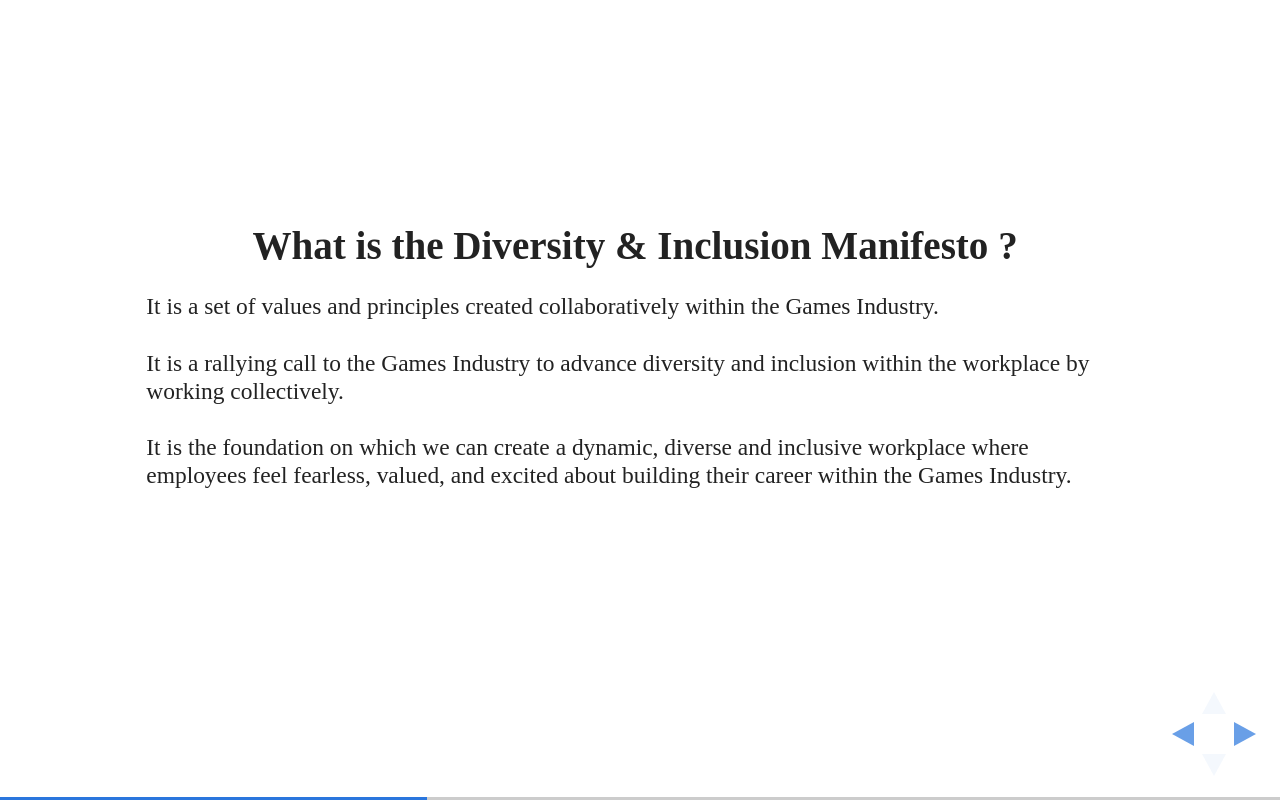
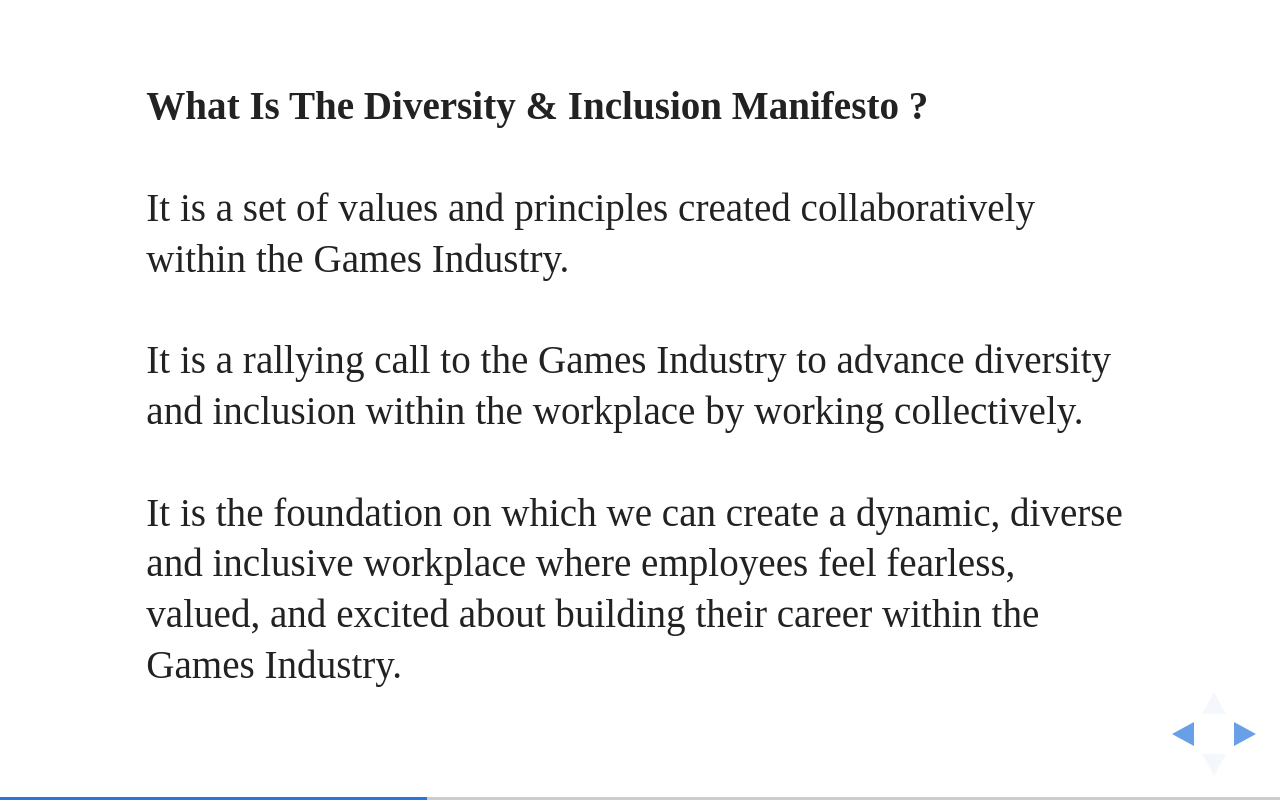
Before and after one commit to diversitymanifesto/diversitymanifesto.github.io, a website: page index.html in a window 1280 px wide. Both pictures are taken after a click on the button 1251 px from the left and 734 px from the top of the page. Drawn offline with Linux system fonts and the light colour scheme.

Commit message:
What is the D&I Manifesto?

```diff
--- a/index.html
+++ b/index.html
@@ -86,9 +86,9 @@
 
 				<!-- <section data-transition="convex" class="scrollable"> -->
 				<section data-transition="convex">
-					<strong>What is the Diversity & Inclusion Manifesto ?</strong>
-					<small><p align="left">
-
+					<p align="left"><strong>What Is The Diversity & Inclusion Manifesto ?</strong>
+					<medium>
+<br><br>
 It is a set of values and principles created collaboratively within the Games Industry.
 <br><br>
 It is a rallying call to the Games Industry to advance diversity and inclusion within the workplace by working collectively.
@@ -96,7 +96,7 @@ It is a rallying call to the Games Industry to advance diversity and inclusion w
 It is the foundation on which we can create a dynamic, diverse and inclusive workplace where employees feel fearless, valued, and excited about building their career within the Games Industry.
 <br><br>
 
-					</small></p>
+					</medium></p>
         </section>
 
 <section data-transition="convex">
```
